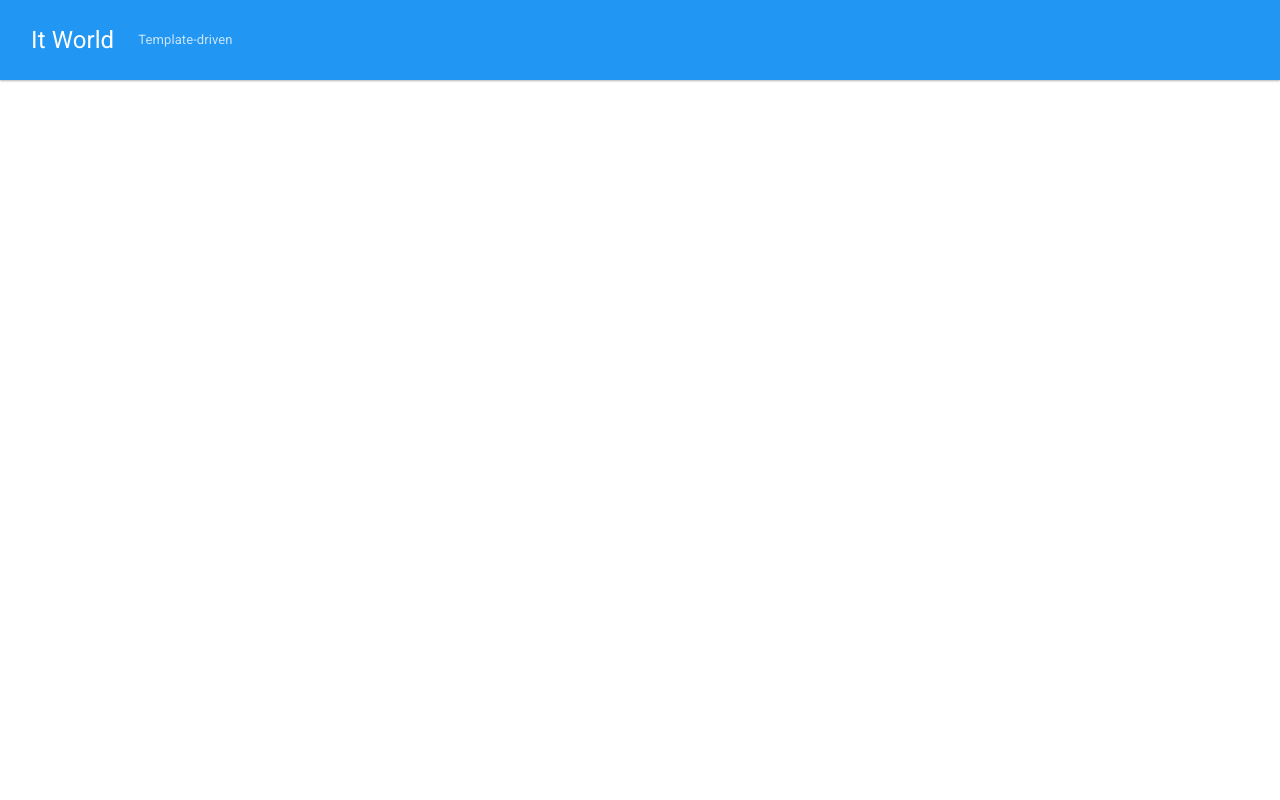
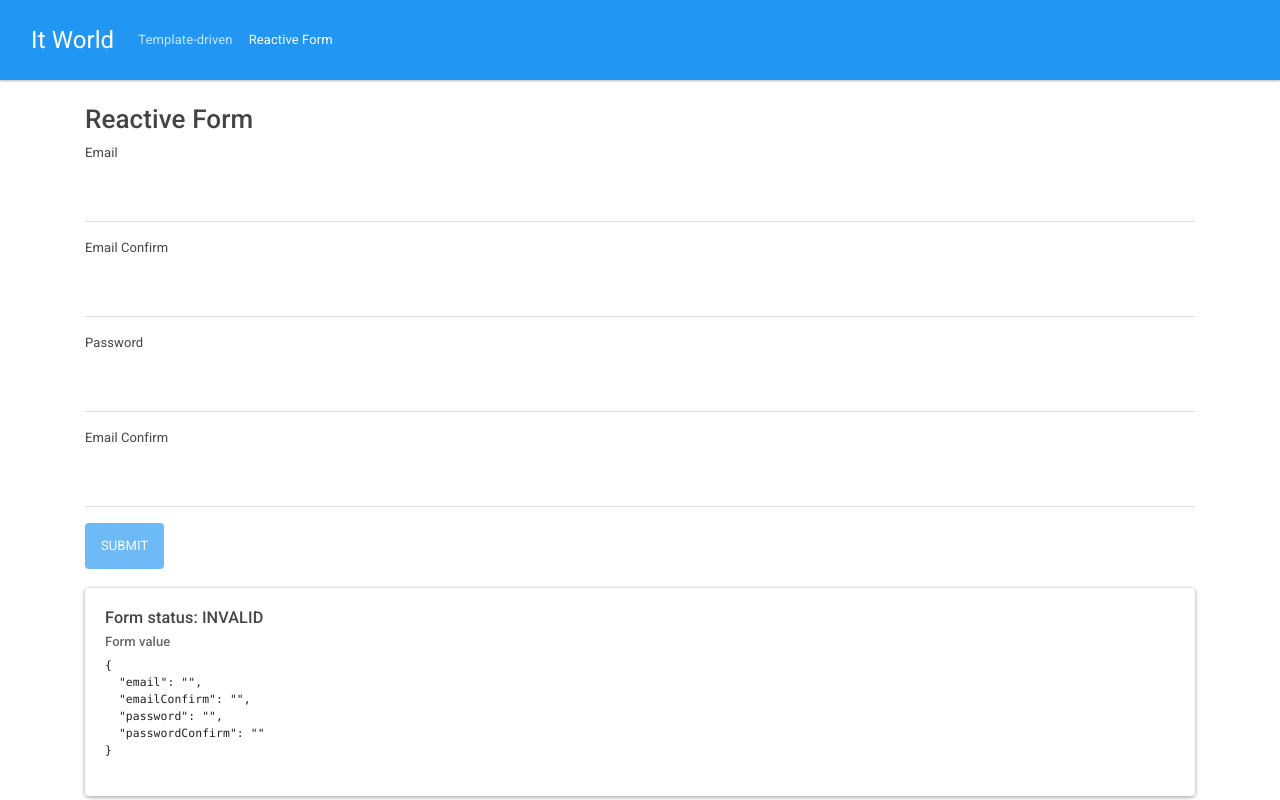
Before and after one commit to andrelsa/crud-angular, an Angular app: page /reactiveform in a window 1280 px wide. Before the commit this address led to /. Built offline with nearby package versions, Linux system fonts and the light colour scheme.

Commit message:
confirm password reactive form

```diff
--- a/src/app/app-routing.module.ts
+++ b/src/app/app-routing.module.ts
@@ -2,9 +2,11 @@ import {NgModule} from '@angular/core';
 import {CommonModule} from '@angular/common';
 import {RouterModule, Routes} from '@angular/router';
 import {TdFormComponent} from './td-form/td-form.component';
+import {ReactiveFormComponent} from './reactive-form/reactive-form.component';
 
 const routes: Routes = [
-  {path: '', component: TdFormComponent}
+  {path: '', component: TdFormComponent},
+  {path: 'reactiveform', component: ReactiveFormComponent}
 ];
 
 @NgModule({
--- a/src/app/app.component.html
+++ b/src/app/app.component.html
@@ -1,4 +1,4 @@
-<nav class="navbar navbar-expand-md navbar-dark bg-primary">
+<nav class="navbar navbar-expand-md navbar-dark bg-primary sticky-top">
   <div class="container-fluid">
     <a class="navbar-brand" routerLink="/">It World</a>
     <button class="navbar-toggler" type="button" data-toggle="collapse" data-target="#navbarSupportedContent"
@@ -8,8 +8,11 @@
 
     <div class="collapse navbar-collapse" id="navbarSupportedContent">
       <ul class="navbar-nav mr-auto">
+        <li class="nav-item" routerLinkActive="active" [routerLinkActiveOptions]="{exact: true}">
+          <a class="nav-link" routerLink="/">Template-driven</a>
+        </li>
         <li class="nav-item" routerLinkActive="active">
-          <a class="nav-link" routerLink="/">Template-driven</a>
+          <a class="nav-link" routerLink="/reactiveform">Reactive Form</a>
         </li>
       </ul>
     </div>
--- /dev/null
+++ b/src/app/reactive-form/reactive-form.component.html
@@ -0,0 +1,42 @@
+<h2>Reactive Form</h2>
+<form [formGroup]="reactiveForm">
+  <div class="form-group">
+    <label>Email</label>
+    <input type="email" class="form-control" formControlName="email">
+    <div class="text-danger" *ngIf="email.invalid && (email.dirty || email.touched)">
+      Email is required
+    </div>
+  </div>
+  <div class="form-group">
+    <label>Email Confirm</label>
+    <input type="email" class="form-control" formControlName="emailConfirm">
+    <div class="text-danger" *ngIf="emailConfirm.invalid && (emailConfirm.dirty || emailConfirm.touched)">
+      <div *ngIf="emailConfirm.errors['required']">Email Confirm is required</div>
+      <div *ngIf="emailConfirm.errors['compare']">Email Confirm do not match</div>
+    </div>
+  </div>
+  <div class="form-group">
+    <label>Password</label>
+    <input type="password" class="form-control" formControlName="password">
+    <div class="text-danger" *ngIf="password.invalid && (password.dirty || password.touched)">
+      Password is required
+    </div>
+  </div>
+  <div class="form-group">
+    <label>Email Confirm</label>
+    <input type="email" class="form-control" formControlName="passwordConfirm">
+    <div class="text-danger" *ngIf="passwordConfirm.invalid && (passwordConfirm.dirty || passwordConfirm.touched)">
+      <div *ngIf="passwordConfirm.errors['required']">Email Confirm is required</div>
+      <div *ngIf="passwordConfirm.errors['compare']">Email Confirm do not match</div>
+    </div>
+  </div>
+  <button type="button" class="btn btn-primary" [disabled]="reactiveForm.invalid">Submit</button>
+</form>
+<br>
+<div class="card">
+  <div class="card-body">
+    <h5 class="card-title">Form status: {{reactiveForm.status}}</h5>
+    <h6 class="card-subtitle mb-2 text-muted">Form value</h6>
+    <pre>{{reactiveForm.value | json}}</pre>
+  </div>
+</div>
--- /dev/null
+++ b/src/app/reactive-form/reactive-form.component.ts
@@ -0,0 +1,46 @@
+import {Component, OnInit} from '@angular/core';
+import {FormBuilder, FormGroup, Validators} from '@angular/forms';
+import {compareValidator} from '../shared/compare-validator.directive';
+
+@Component({
+  selector: 'app-reactive-form',
+  templateUrl: './reactive-form.component.html',
+  styleUrls: ['./reactive-form.component.css']
+})
+export class ReactiveFormComponent implements OnInit {
+  reactiveForm: FormGroup;
+
+  constructor(
+    private fb: FormBuilder
+  ) {
+  }
+
+  ngOnInit() {
+    this.createForm();
+  }
+
+  createForm() {
+    this.reactiveForm = this.fb.group({
+      email: ['', Validators.required],
+      emailConfirm: ['', [Validators.required, compareValidator('email')]],
+      password: ['', Validators.required],
+      passwordConfirm: ['', [Validators.required, compareValidator('password')]],
+    });
+  }
+
+  get email() {
+    return this.reactiveForm.get('email');
+  }
+
+  get emailConfirm() {
+    return this.reactiveForm.get('emailConfirm');
+  }
+
+  get password() {
+    return this.reactiveForm.get('password');
+  }
+
+  get passwordConfirm() {
+    return this.reactiveForm.get('passwordConfirm');
+  }
+}
--- a/src/app/shared/compare-validator.directive.ts
+++ b/src/app/shared/compare-validator.directive.ts
@@ -1,6 +1,23 @@
 import {Directive, Input} from '@angular/core';
-import {AbstractControl, NG_VALIDATORS, ValidationErrors, Validator} from '@angular/forms';
+import {AbstractControl, NG_VALIDATORS, ValidationErrors, Validator, ValidatorFn} from '@angular/forms';
 import {Subscription} from 'rxjs';
+
+export function compareValidator(controlNameToCompare: string): ValidatorFn {
+  return (c: AbstractControl): ValidationErrors | null => {
+    if (c.value === null || c.value.length === 0) {
+      return null; // don't validate empty value
+    }
+    const controlToCompare = c.root.get(controlNameToCompare);
+    if (controlToCompare) {
+      const subscription: Subscription = controlToCompare.valueChanges.subscribe(() => {
+        c.updateValueAndValidity();
+        subscription.unsubscribe();
+      });
+    }
+    return controlToCompare && controlToCompare.value !== c.value ? {'compare': true} : null;
+
+  };
+}
 
 @Directive({
   selector: '[compare]',
@@ -11,18 +28,7 @@ export class CompareValidatorDirective implements Validator {
   @Input('compare') controlNameToCompare: string;
 
   validate(c: AbstractControl): ValidationErrors | null {
-
-    if (c.value === null || c.value.length === 0) {
-      return null; // don't validate empty value
-    }
-    const controlToCompare = c.root.get(this.controlNameToCompare);
-    if (controlToCompare) {
-      const subscription: Subscription = controlToCompare.valueChanges.subscribe(() => {
-        c.updateValueAndValidity();
-        subscription.unsubscribe();
-      });
-    }
-    return controlToCompare && controlToCompare.value !== c.value ? {'compare': true} : null;
+    return compareValidator(this.controlNameToCompare)(c);
   }
 
 }
```
Also changed, not shown: src/app/app.module.ts (+6 -3 lines), src/app/reactive-form/reactive-form.component.css (added).
